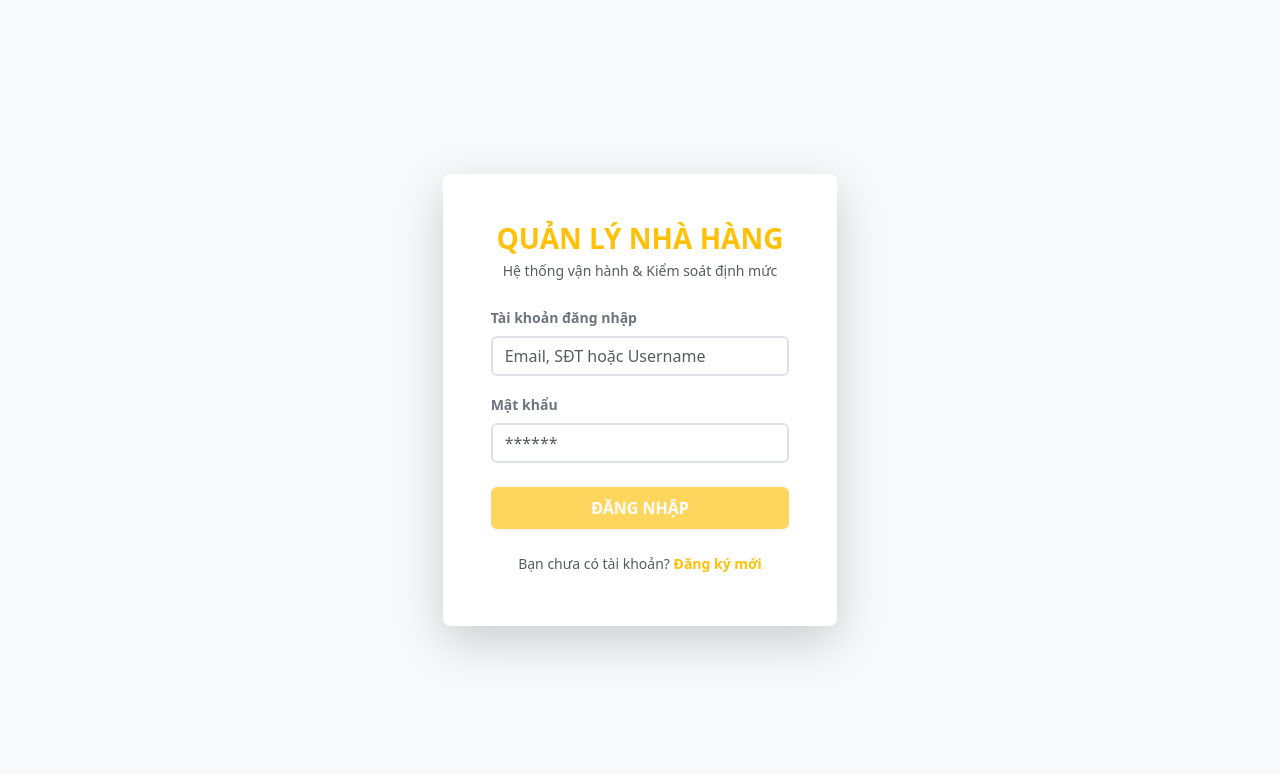
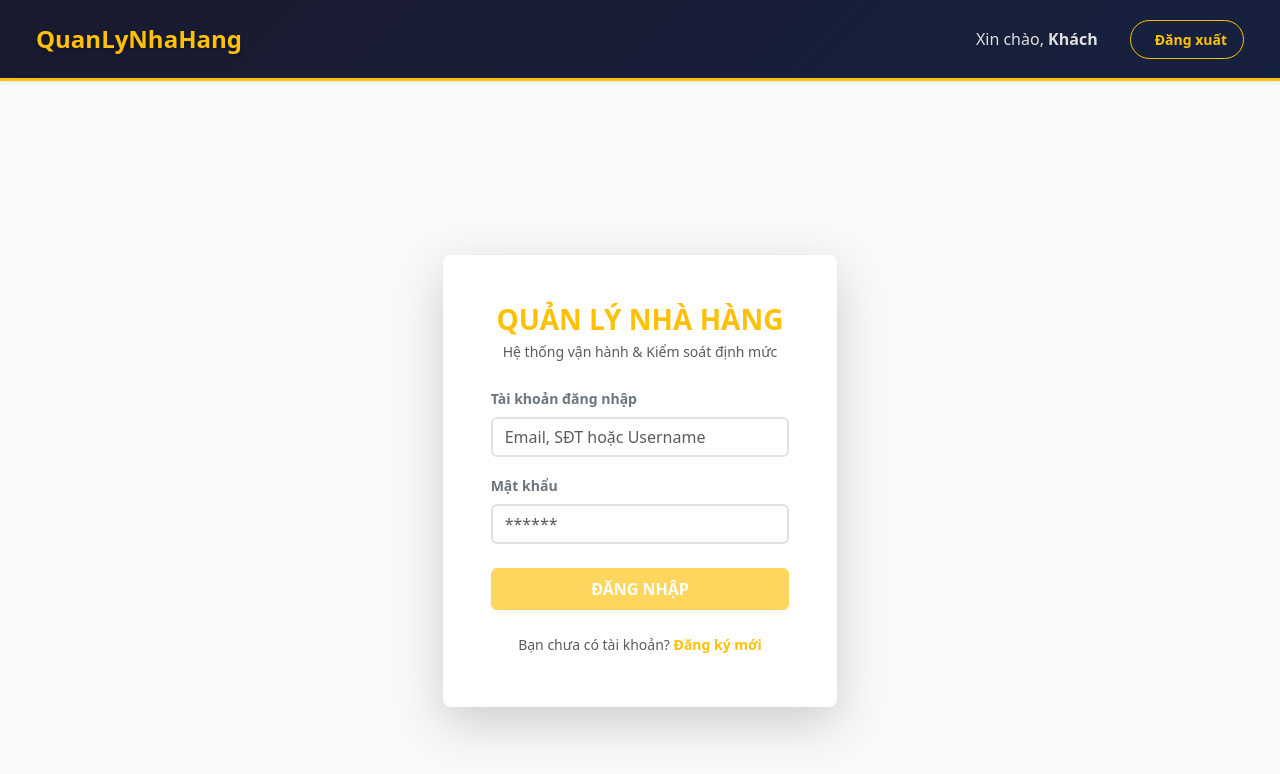
Before and after one commit to Tokudio/QuanLyNhaHang-Frontend, an Angular app: page /login in a window 1280 px wide. Shown: the top 774 px of the page. Built offline with nearby package versions, Linux system fonts and the light colour scheme; sample sign-in values are in the browser's storage.

Commit message:
update-vnpay-menu

```diff
--- a/src/app/app.html
+++ b/src/app/app.html
@@ -1 +1,2 @@
+<app-header></app-header>
 <router-outlet></router-outlet>
--- a/src/app/app.ts
+++ b/src/app/app.ts
@@ -1,11 +1,12 @@
 import { Component, signal } from '@angular/core';
 import { RouterOutlet } from '@angular/router';
 import { ReactiveFormsModule } from '@angular/forms'; // Thêm dòng này để chuẩn bị làm Form Đăng nhập/Đăng ký
-
+import { HeaderComponent } from './features/shared/header/header.component';
 @Component({
   selector: 'app-root',
   standalone: true, // Bản chất các bản mới đã tự bật chế độ này
   imports: [RouterOutlet,
+    HeaderComponent,
     ReactiveFormsModule // Khai báo ReactiveFormsModule tại đây để kích hoạt [formGroup]
   ],
   templateUrl: './app.html',
--- a/src/app/features/customer/components/menu/customer-menu.component.ts
+++ b/src/app/features/customer/components/menu/customer-menu.component.ts
@@ -1,13 +1,13 @@
 import { Component, OnInit, inject, PLATFORM_ID, ChangeDetectorRef } from '@angular/core';
 import { CommonModule, isPlatformBrowser } from '@angular/common';
-import { FormsModule } from '@angular/forms'; // BẮT BUỘC THÊM DÒNG NÀY ĐỂ DÙNG FORM
+import { FormsModule } from '@angular/forms';
 import { CustomerService } from '../../services/customer.service';
 import { MonAn, CartItem, OrderRequest } from '../../models/menu.model';
 
 @Component({
   selector: 'app-customer-menu',
   standalone: true,
-  imports: [CommonModule, FormsModule], // THÊM FormsModule VÀO ĐÂY
+  imports: [CommonModule, FormsModule],
   templateUrl: './customer-menu.component.html',
   styleUrl: './customer-menu.component.css'
 })
@@ -20,13 +20,11 @@ export class CustomerMenuComponent implements OnInit {
   successMessage: string = '';
   isOrdering: boolean = false;
 
-  // --- CÁC BIẾN CHO GIAO DIỆN ĐẶT HÀNG ---
   selectedOrderType: string = 'Mang về';
   selectedPayment: string = 'Tiền mặt';
   selectedTable: number | null = null;
   orderNote: string = '';
 
-  // Dữ liệu bàn ăn (Theo Database của cậu: MaBan 1, 2, 3, 4)
   danhSachBan = [
     { maBan: 1, soBan: 'Bàn số 1' },
     { maBan: 2, soBan: 'Bàn số 2' },
@@ -52,14 +50,8 @@ export class CustomerMenuComponent implements OnInit {
 
   loadMenu() {
     this.customerService.getMenu().subscribe({
-      next: (data) => {
-        this.menuItems = data;
-        this.cdr.detectChanges();
-      },
-      error: () => {
-        this.errorMessage = 'Không thể tải thực đơn. Vui lòng kiểm tra kết nối mạng!';
-        this.cdr.detectChanges();
-      }
+      next: (data) => { this.menuItems = data; this.cdr.detectChanges(); },
+      error: () => { this.errorMessage = 'Không thể tải thực đơn!'; this.cdr.detectChanges(); }
     });
   }
 
@@ -71,12 +63,11 @@ export class CustomerMenuComponent implements OnInit {
     this.customerService.removeFromCart(maMonAn);
   }
 
-  onCheckout() {
+  async onCheckout() {
     if (this.cartItems.length === 0) return;
 
-    // Validate: Bắt buộc chọn bàn nếu ăn Tại quán
     if (this.selectedOrderType === 'Tại quán' && !this.selectedTable) {
-      this.errorMessage = 'Vui lòng chọn số bàn nếu bạn ăn tại quán!';
+      this.errorMessage = 'Vui lòng chọn số bàn!';
       return;
     }
 
@@ -84,7 +75,6 @@ export class CustomerMenuComponent implements OnInit {
     this.errorMessage = '';
     this.successMessage = '';
 
-    // Gom toàn bộ dữ liệu thực tế từ Form
     const orderPayload: OrderRequest = {
       loaiDonHang: this.selectedOrderType,
       phuongThucThanhToan: this.selectedPayment,
@@ -97,19 +87,35 @@ export class CustomerMenuComponent implements OnInit {
       }))
     };
 
-    this.customerService.placeOrder(orderPayload).subscribe({
-      next: (res) => {
-        this.successMessage = 'Đặt món thành công! Đơn hàng đã được chuyển xuống bếp.';
+    try {
+      if (this.selectedPayment === 'VNPay') {
+        await this.processVNPayPayment(orderPayload);
+      } else {
+        // Thanh toán tiền mặt / chuyển khoản
+        const res = await this.customerService.placeOrder(orderPayload).toPromise();
+        this.successMessage = 'Đặt món thành công!';
         this.customerService.clearCart();
-        this.orderNote = ''; // Xóa ghi chú sau khi đặt xong
-        this.isOrdering = false;
-        this.cdr.detectChanges();
-      },
-      error: (err) => {
-        this.errorMessage = err.error?.message || 'Lỗi đặt hàng. Vui lòng thử lại!';
-        this.isOrdering = false;
-        this.cdr.detectChanges();
+        this.orderNote = '';
       }
-    });
+    } catch (err: any) {
+      this.errorMessage = err.error?.message || 'Lỗi đặt hàng. Vui lòng thử lại!';
+    } finally {
+      this.isOrdering = false;
+      this.cdr.detectChanges();
+    }
+  }
+
+  private async processVNPayPayment(orderPayload: OrderRequest) {
+    try {
+      const response = await this.customerService.createVNPayPayment(orderPayload).toPromise();
+
+      if (response?.isSuccess && response.paymentUrl) {
+        window.location.href = response.paymentUrl;   // Chuyển sang trang VNPay
+      } else {
+        this.errorMessage = response?.message || 'Không thể tạo link thanh toán VNPay';
+      }
+    } catch (err: any) {
+      this.errorMessage = 'Lỗi kết nối VNPay: ' + (err.error?.message || err.message);
+    }
   }
 }
--- a/src/app/features/customer/models/menu.model.ts
+++ b/src/app/features/customer/models/menu.model.ts
@@ -18,7 +18,11 @@ export interface CartItem {
 export interface OrderRequest {
   loaiDonHang: string;
   phuongThucThanhToan: string;
-  maBan?: number | null;  // Thêm
-  ghiChu?: string;        // Thêm
-  chiTietDonHang: any[];
+  maBan?: number | null;
+  ghiChu?: string;
+  chiTietDonHang: {
+    maMonAn: number;
+    soLuong: number;
+    giaLucDat: number;
+  }[];
 }
--- a/src/app/features/customer/services/customer.service.ts
+++ b/src/app/features/customer/services/customer.service.ts
@@ -47,6 +47,10 @@ export class CustomerService {
     return this.cartSubject.value.reduce((total, item) => total + (item.monAn.gia * item.soLuong), 0);
   }
 
+  createVNPayPayment(order: OrderRequest) {
+    return this.http.post<any>(`${this.apiUrl}/payment/create`, order);
+  }
+
   // 5. Gửi đơn hàng lên Backend (Truyền cho Tiến xử lý tiếp)
   placeOrder(order: OrderRequest): Observable<any> {
     return this.http.post(`${this.apiUrl}/DonHang/create`, order);
--- /dev/null
+++ b/src/app/features/shared/header/header.component.css
@@ -0,0 +1,54 @@
+/* ====================== HEADER ====================== */
+.navbar {
+  background: linear-gradient(135deg, #1a1a2e 0%, #16213e 100%) !important;
+  box-shadow: 0 4px 15px rgba(0, 0, 0, 0.3);
+  border-bottom: 3px solid #ffc107;
+  position: sticky;
+  top: 0;
+  z-index: 1030;
+}
+
+.navbar-brand {
+  font-size: 1.5rem;
+  font-weight: 700;
+  color: #ffc107 !important;
+  text-shadow: 0 2px 4px rgba(0, 0, 0, 0.3);
+  transition: all 0.3s ease;
+}
+
+.navbar-brand:hover {
+  color: #ffdb4d !important;
+  transform: scale(1.05);
+}
+
+.text-light {
+  font-weight: 500;
+  color: #e0e0e0 !important;
+}
+
+.btn-outline-light {
+  border-color: #ffc107;
+  color: #ffc107;
+  font-weight: 600;
+  transition: all 0.3s ease;
+  padding: 8px 16px;
+  border-radius: 50px;
+}
+
+.btn-outline-light:hover {
+  background-color: #ffc107;
+  color: #1a1a2e;
+  transform: translateY(-2px);
+  box-shadow: 0 4px 12px rgba(255, 193, 7, 0.4);
+}
+
+/* Responsive */
+@media (max-width: 768px) {
+  .navbar {
+    padding: 12px 16px !important;
+  }
+
+  .navbar-brand {
+    font-size: 1.3rem;
+  }
+}
--- /dev/null
+++ b/src/app/features/shared/header/header.component.html
@@ -0,0 +1,23 @@
+<nav class="navbar navbar-dark bg-dark px-4 py-3 shadow-sm">
+  <div class="container-fluid d-flex justify-content-between align-items-center">
+    <a class="navbar-brand fw-bold fs-4" href="/">
+      QuanLyNhaHang
+    </a>
+
+    <div class="d-flex align-items-center gap-3">
+      @if (isLoggedIn) {
+        <span class="text-light me-3">
+          Xin chào, <strong>{{ fullName }}</strong>
+        </span>
+        <button class="btn btn-outline-light btn-sm d-flex align-items-center gap-2" (click)="logout()">
+          <i class="bi bi-box-arrow-right"></i>
+          Đăng xuất
+        </button>
+      } @else {
+        <a routerLink="/login" class="btn btn-outline-light btn-sm">
+          Đăng nhập
+        </a>
+      }
+    </div>
+  </div>
+</nav>
--- /dev/null
+++ b/src/app/features/shared/header/header.component.ts
@@ -0,0 +1,42 @@
+import { Component, OnInit } from '@angular/core';
+import { CommonModule } from '@angular/common';
+import { Router, RouterModule } from '@angular/router';
+
+@Component({
+  selector: 'app-header',
+  standalone: true,
+  imports: [CommonModule, RouterModule],
+  templateUrl: './header.component.html',
+  styleUrl:'./header.component.css'
+})
+export class HeaderComponent implements OnInit {   // ← Phải có 'export class'
+
+  isLoggedIn = false;
+  fullName = 'Khách';
+
+  constructor(private router: Router) {}
+
+  ngOnInit(): void {
+    this.loadUserInfo();
+  }
+
+  loadUserInfo() {
+    const userJson = localStorage.getItem('currentUser');
+    if (userJson) {
+      try {
+        const user = JSON.parse(userJson);
+        this.fullName = user.fullName || user.hoTen || user.tenDangNhap || 'Khách';
+        this.isLoggedIn = true;
+      } catch (e) {
+        console.error('Lỗi parse user info', e);
+      }
+    }
+  }
+
+  logout() {
+    localStorage.removeItem('currentUser');
+    this.isLoggedIn = false;
+    this.fullName = 'Khách';
+    this.router.navigate(['/login'], { replaceUrl: true });
+  }
+}
```
